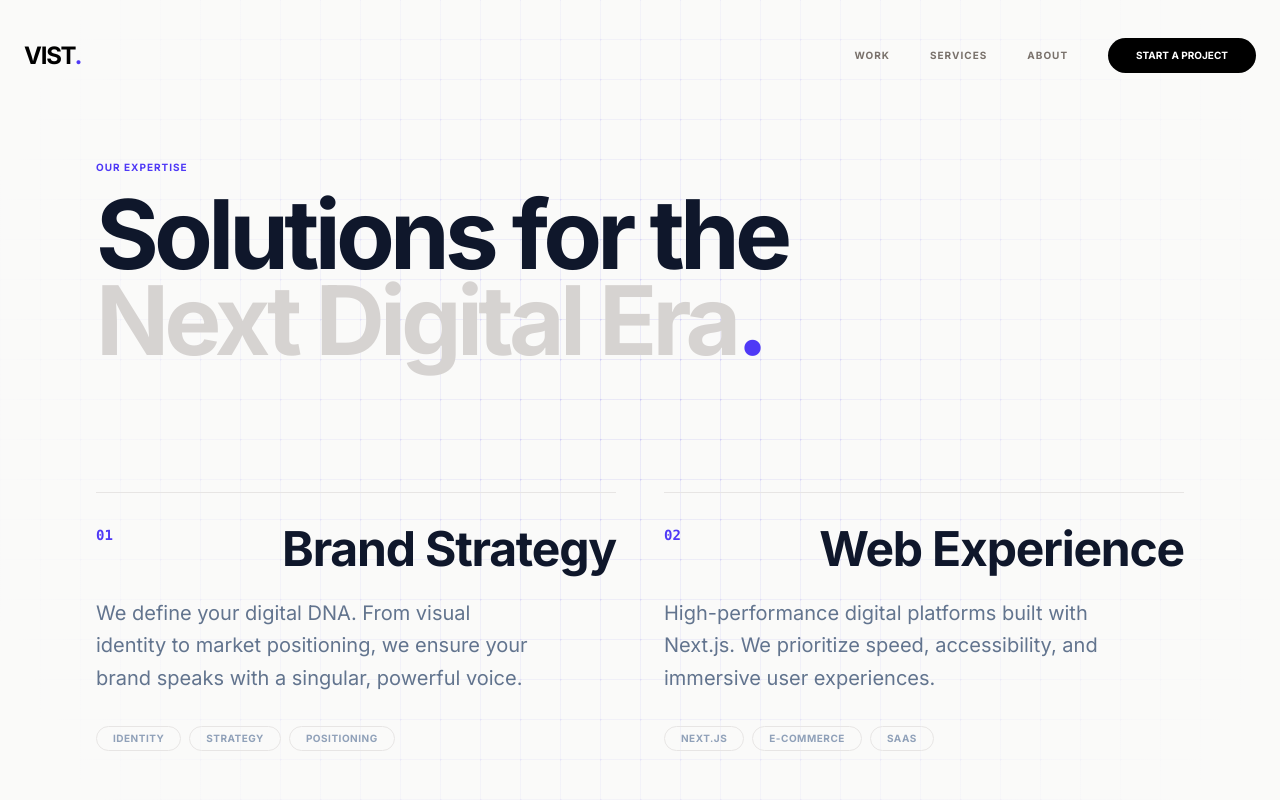
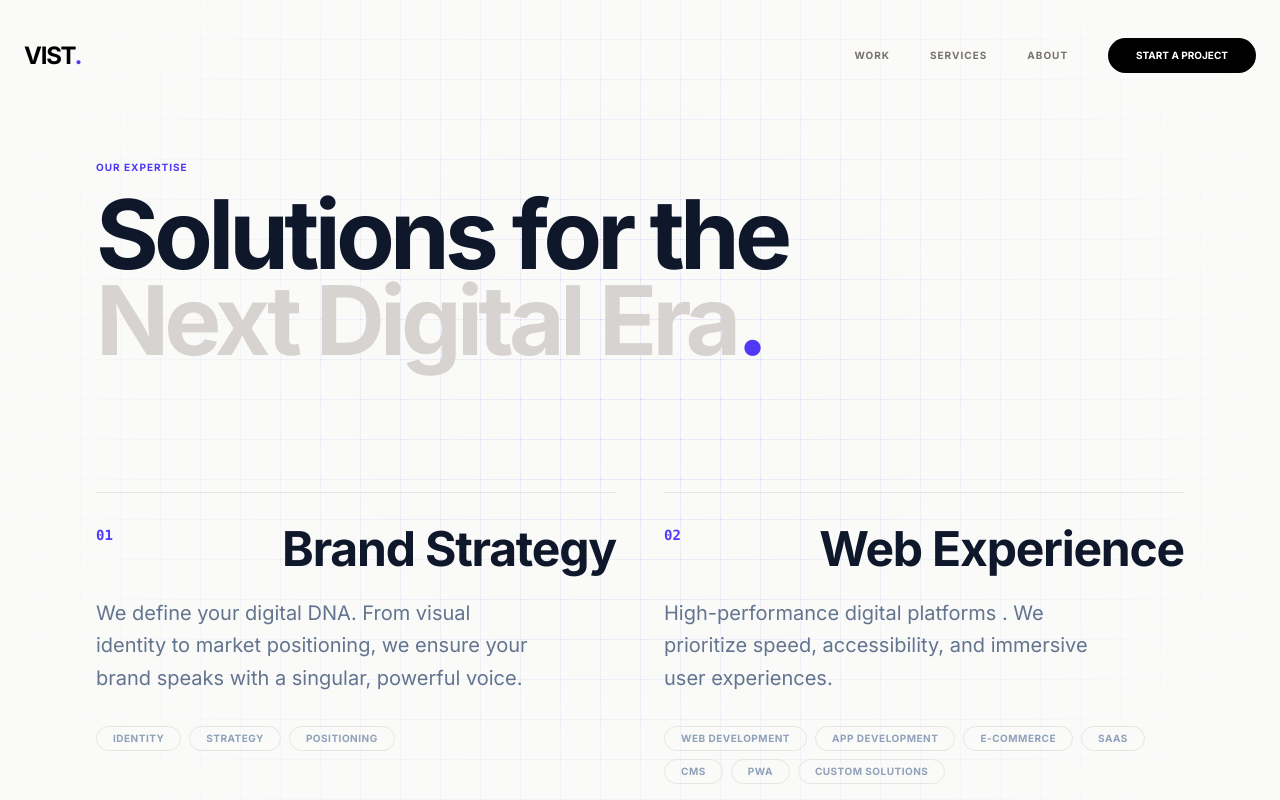
Before and after one commit to ajin008/vist, a Next.js app: page /services in a window 1280 px wide. Shown: the top 800 px of the page. Built offline with nearby package versions, Linux system fonts and the light colour scheme.

Commit message:
Add MeerasEstuff project to portfolio and update services description with additional tags

```diff
--- a/eslint.config.mjs
+++ b/eslint.config.mjs
@@ -1,4 +1,4 @@
-import { defineConfig, globalIgnores } from "eslint/config";
+  import { defineConfig, globalIgnores } from "eslint/config";
 import nextVitals from "eslint-config-next/core-web-vitals";
 import nextTs from "eslint-config-next/typescript";
 
--- a/src/app/portfolio/page.tsx
+++ b/src/app/portfolio/page.tsx
@@ -7,6 +7,11 @@ const projects = [
   { title: "Jobify", category: "Career Platform", img: "/jobify.jpg" },
   { title: "Learn99", category: "EdTech Solution", img: "/learn99.jpg" },
   { title: "Botanica", category: "E-commerce / IoT", img: "/botanica.jpg" },
+  {
+    title: "MeerasEstuff",
+    category: "Online Marketplace",
+    img: "/meerasEstuf.jpg",
+  },
 ];
 
 export default function PortfolioPage() {
--- a/src/app/services/page.tsx
+++ b/src/app/services/page.tsx
@@ -13,8 +13,16 @@ const services = [
     number: "02",
     title: "Web Experience",
     description:
-      "High-performance digital platforms built with Next.js. We prioritize speed, accessibility, and immersive user experiences.",
-    tags: ["Next.js", "E-commerce", "SaaS"],
+      "High-performance digital platforms . We prioritize speed, accessibility, and immersive user experiences.",
+    tags: [
+      "Web Development",
+      "App Development",
+      "E-commerce",
+      "SaaS",
+      "CMS",
+      "PWA",
+      "Custom Solutions",
+    ],
   },
   {
     number: "03",
```
Also changed, not shown: public/meerasEstuf.jpg (added).
